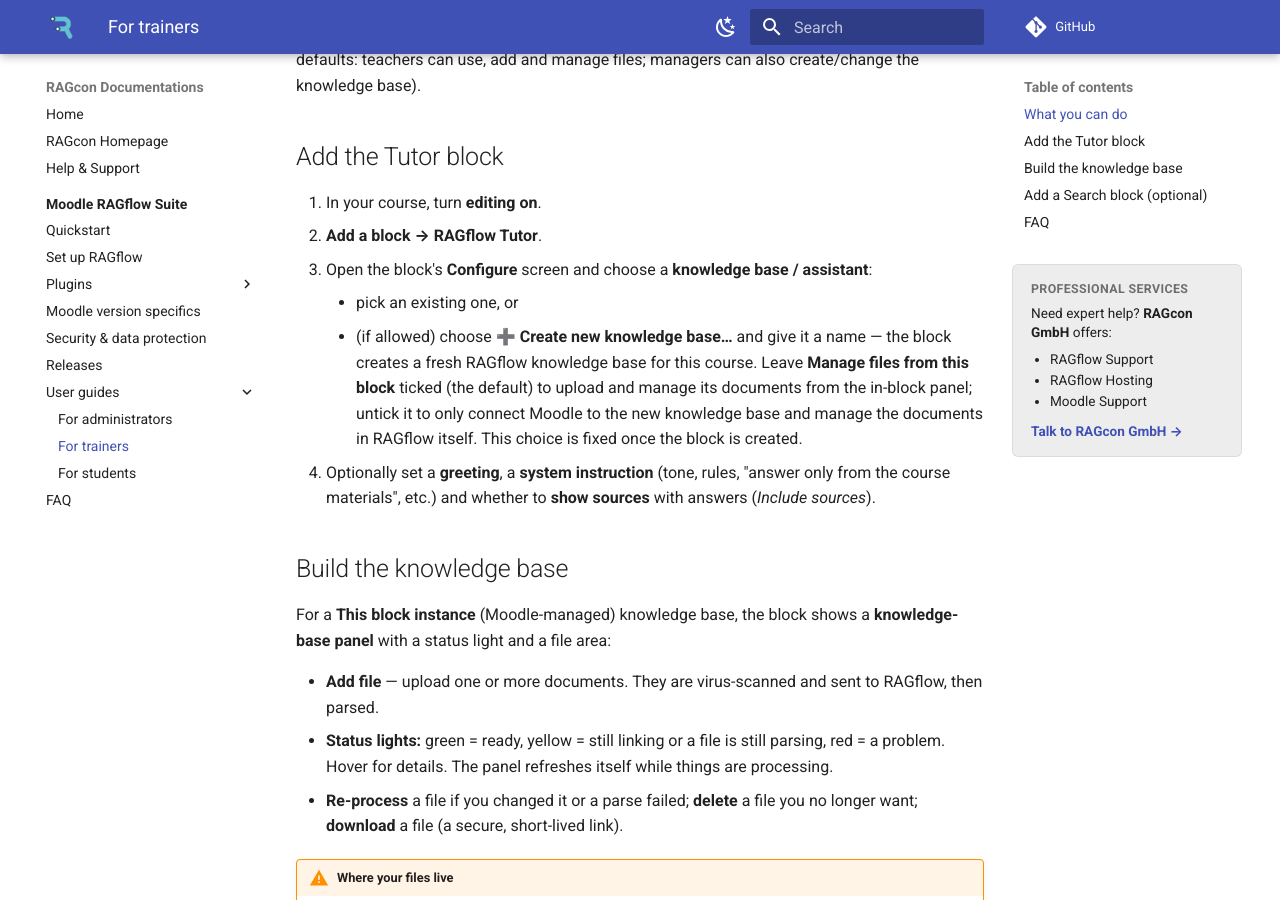
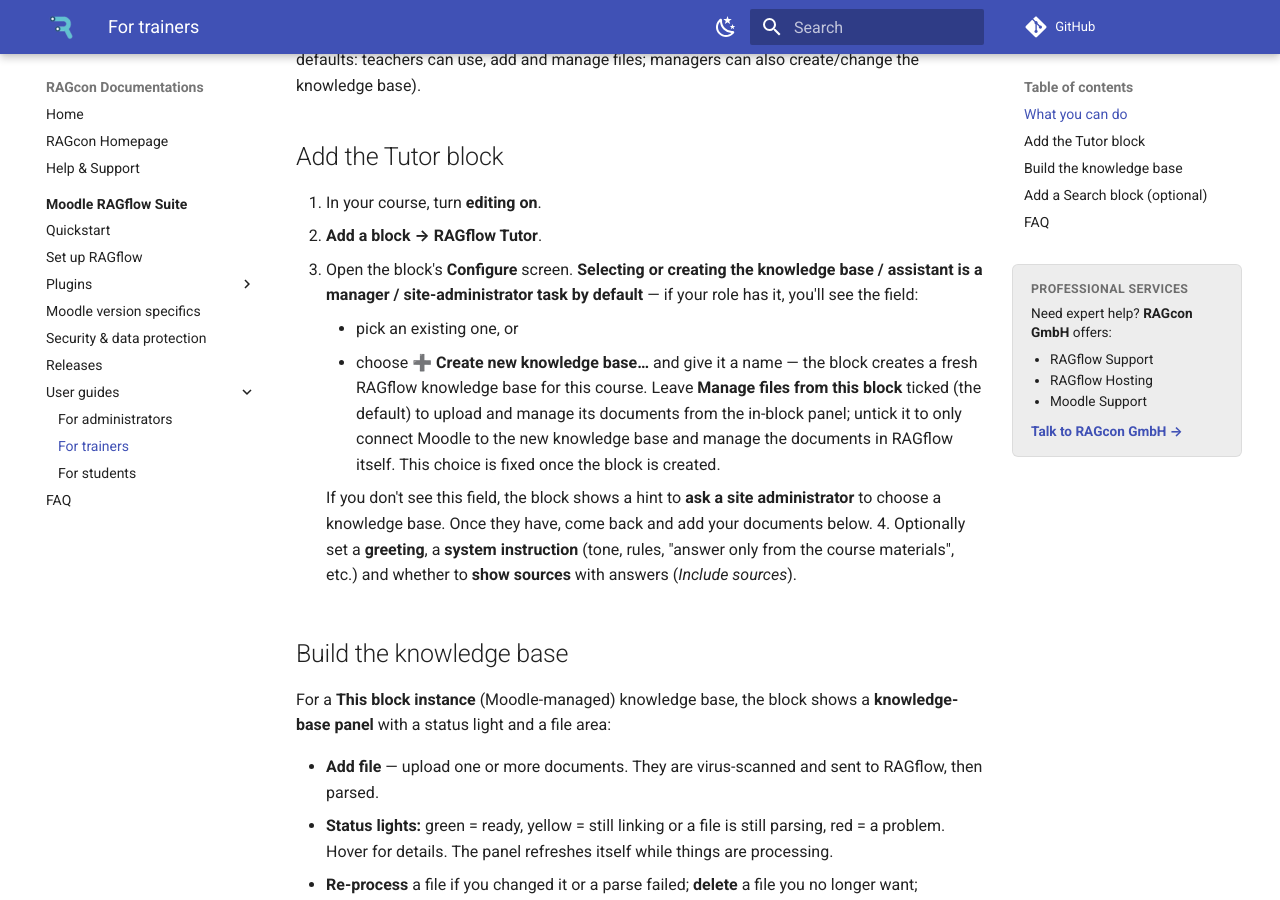
Before and after one commit to ragcon-ai/ragcon-docs, an MkDocs documentation site: the page built from docs/moodle-ragflow/guides/trainer.md, in a window 1280 px wide and 900 px high, scrolled down 474 px. Built offline with MkDocs 1.6.1 and Material for MkDocs 9.7.7, drawn with Linux system fonts in a browser that asks for light colours; comment, search, counter and statistics services are not loaded.

Commit message:
docs(moodle-ragflow): clarify who wires the tutor knowledge base
Document the capability split: adding the Tutor block is a teacher-level action,
but choosing/creating its knowledge base needs editkb/createkb (Manager/admin by
default). A teacher who opens an unconfigured block is told to ask a site
administrator. Add a note to the tutor capability section and make the trainer
guide step role-honest.

Co-Authored-By: Claude <noreply@anthropic.com>

```diff
--- a/docs/moodle-ragflow/guides/trainer.md
+++ b/docs/moodle-ragflow/guides/trainer.md
@@ -20,13 +20,17 @@ defaults: teachers can use, add and manage files; managers can also create/chang
 
 1. In your course, turn **editing on**.
 2. **Add a block → RAGflow Tutor**.
-3. Open the block's **Configure** screen and choose a **knowledge base / assistant**:
+3. Open the block's **Configure** screen. **Selecting or creating the knowledge base / assistant is a
+   manager / site-administrator task by default** — if your role has it, you'll see the field:
     - pick an existing one, or
-    - (if allowed) choose **➕ Create new knowledge base…** and give it a name — the block creates a
-      fresh RAGflow knowledge base for this course. Leave **Manage files from this block** ticked (the
-      default) to upload and manage its documents from the in-block panel; untick it to only connect
-      Moodle to the new knowledge base and manage the documents in RAGflow itself. This choice is fixed
-      once the block is created.
+    - choose **➕ Create new knowledge base…** and give it a name — the block creates a fresh RAGflow
+      knowledge base for this course. Leave **Manage files from this block** ticked (the default) to
+      upload and manage its documents from the in-block panel; untick it to only connect Moodle to the
+      new knowledge base and manage the documents in RAGflow itself. This choice is fixed once the block
+      is created.
+
+    If you don't see this field, the block shows a hint to **ask a site administrator** to choose a
+    knowledge base. Once they have, come back and add your documents below.
 4. Optionally set a **greeting**, a **system instruction** (tone, rules, "answer only from the course
    materials", etc.) and whether to **show sources** with answers (*Include sources*).
 
```
Also changed, not shown: docs/moodle-ragflow/plugins/tutor.md (+9 -0 lines).
